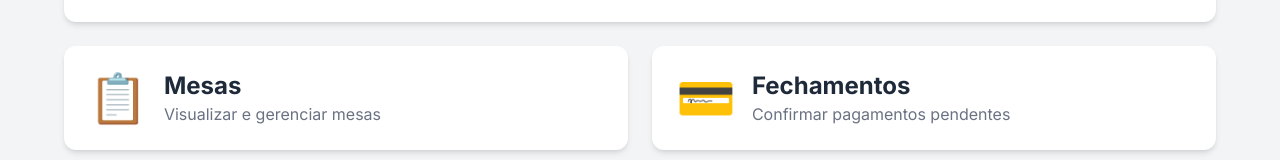
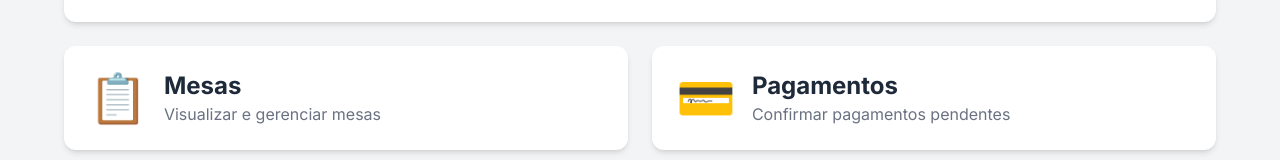
Before and after one commit to Wiwer/lanchonete-app, a Next.js app: page /admin in a window 1280 px wide. Shown: the part 126-286 px from the top of the page. Built offline with nearby package versions, Linux system fonts and the light colour scheme.

Commit message:
Alteração Fechamentos -> Pagamentos

```diff
--- a/app/admin/page.tsx
+++ b/app/admin/page.tsx
@@ -27,14 +27,14 @@
             </div>
           </Link>
 
-          {/* Card: Fechamentos */}
+          {/* Card: Pagamentos*/}
           <Link
-            href="/fechamentos"
+            href="/caixa"
             className="bg-white rounded-xl shadow-md p-6 hover:shadow-lg transition-shadow flex items-center gap-4"
           >
             <span className="text-5xl">💳</span>
             <div>
-              <h2 className="text-2xl font-bold text-gray-800">Fechamentos</h2>
+              <h2 className="text-2xl font-bold text-gray-800">Pagamentos</h2>
               <p className="text-gray-500">Confirmar pagamentos pendentes</p>
             </div>
           </Link>
--- a/app/fechamentos/page.tsx
+++ b/app/caixa/page.tsx
@@ -30,7 +30,7 @@
           <div className="flex flex-col md:flex-row justify-center items-center gap-3">
             <div className="flex items-center gap-3">
               <span className="text-4xl">💳</span>
-              <h1 className="text-3xl font-bold text-gray-800">Fechamentos</h1>
+              <h1 className="text-3xl font-bold text-gray-800">Pagamentos</h1>
               <span className="bg-yellow-100 text-yellow-800 text-sm font-semibold px-3 py-1 rounded-full">
                 {orders.length} aguardando
               </span>
--- a/app/mesas/page.tsx
+++ b/app/mesas/page.tsx
@@ -61,10 +61,10 @@
                 📋 Gerenciar Cardápio
               </Link>
               <Link
-                href="/fechamentos"
+                href="/caixa"
                 className="px-4 py-2 bg-purple-600 hover:bg-purple-700 rounded-lg transition-colors text-white font-medium flex items-center gap-2 shadow-md hover:shadow-lg"
               >
-                💳 Fechamentos
+                💳 Pagamentos
                 {totalAguardando > 0 && (
                   <span className="bg-white text-purple-600 text-xs font-bold px-2 py-0.5 rounded-full">
                     {totalAguardando}
```
Also changed, not shown: app/caixa/components/ConfirmarPagamentoButton.tsx (renamed from app/fechamentos/components/ConfirmarPagamentoButton.tsx), app/caixa/components/ReabrirMesaButton.tsx (renamed from app/fechamentos/components/ReabrirMesaButton.tsx), 1 other file (tests, documents, lock files or other folders).
